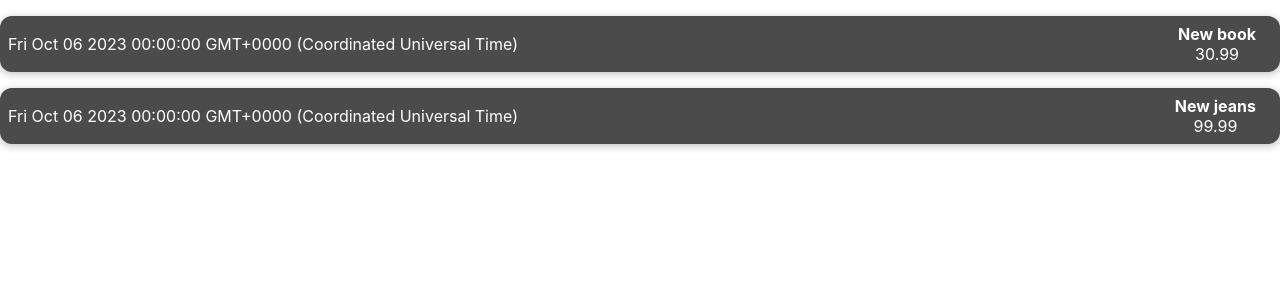
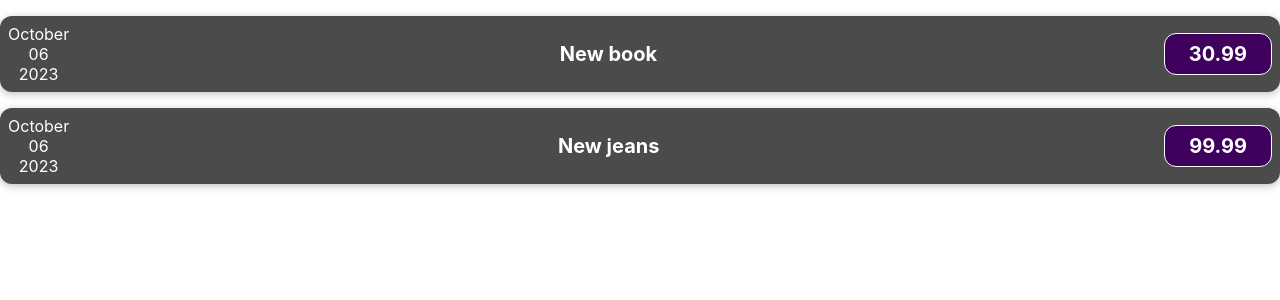
Before and after one commit to elerinnoorkoiv/expenses, a React (Create React App) app: page / in a window 1280 px wide. Shown: the top 300 px of the page. Built offline with nearby package versions, Linux system fonts and the light colour scheme.

Commit message:
Added ExpenseDate

```diff
--- /dev/null
+++ b/src/components/ExpenseDate.js
@@ -0,0 +1,15 @@
+function ExpenseDate(props){
+    const day = props.date.toLocaleString('en-US', {day: '2-digit'})
+    const month = props.date.toLocaleString('en-US',{month: 'long'})
+    const year = props.date.getFullYear()
+
+    return(
+        <div>
+            <div>{month}</div>
+            <div>{day}</div>
+            <div>{year}</div>
+        </div>
+    )
+}
+
+export default ExpenseDate
--- a/src/components/ExpenseItem.js
+++ b/src/components/ExpenseItem.js
@@ -1,14 +1,21 @@
 import './ExpenseItem.css'
+import ExpenseDate from './ExpenseDate'
 
 function ExpenseItem(props){
-	console.log(props)
+
+	const day = props.expenseData.date.toLocaleString('en-US', {day: '2-digit'})
+	const month = props.expenseData.date.toLocaleString('en-US', {month: 'long'})
+	const year = props.expenseData.date.getFullYear()
 
 	return (
 	<div className= "expense-item">
-		<div>{props.expenseData.date.toString()}</div>
-		<div>
+		<ExpenseDate
+			date={props.expenseData.date}
+		/>
+		<div className="expense-item__description">
 			<h2>{props.expenseData.title}</h2>
-			<div>{props.expenseData.price}</div>
+			<div className="expense-item__price">
+				{props.expenseData.price}</div>
 		</div>
 	</div>
 	)
```
